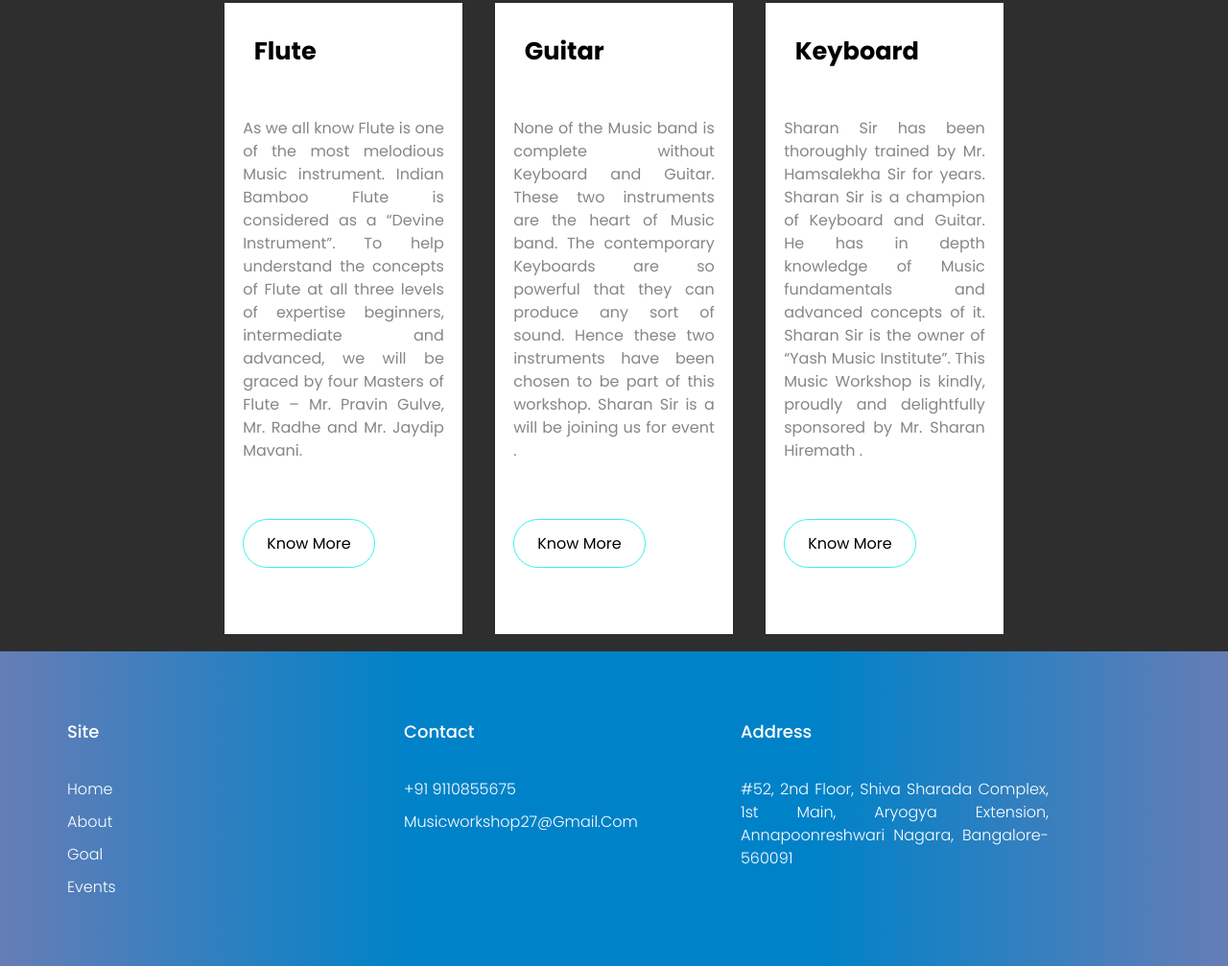
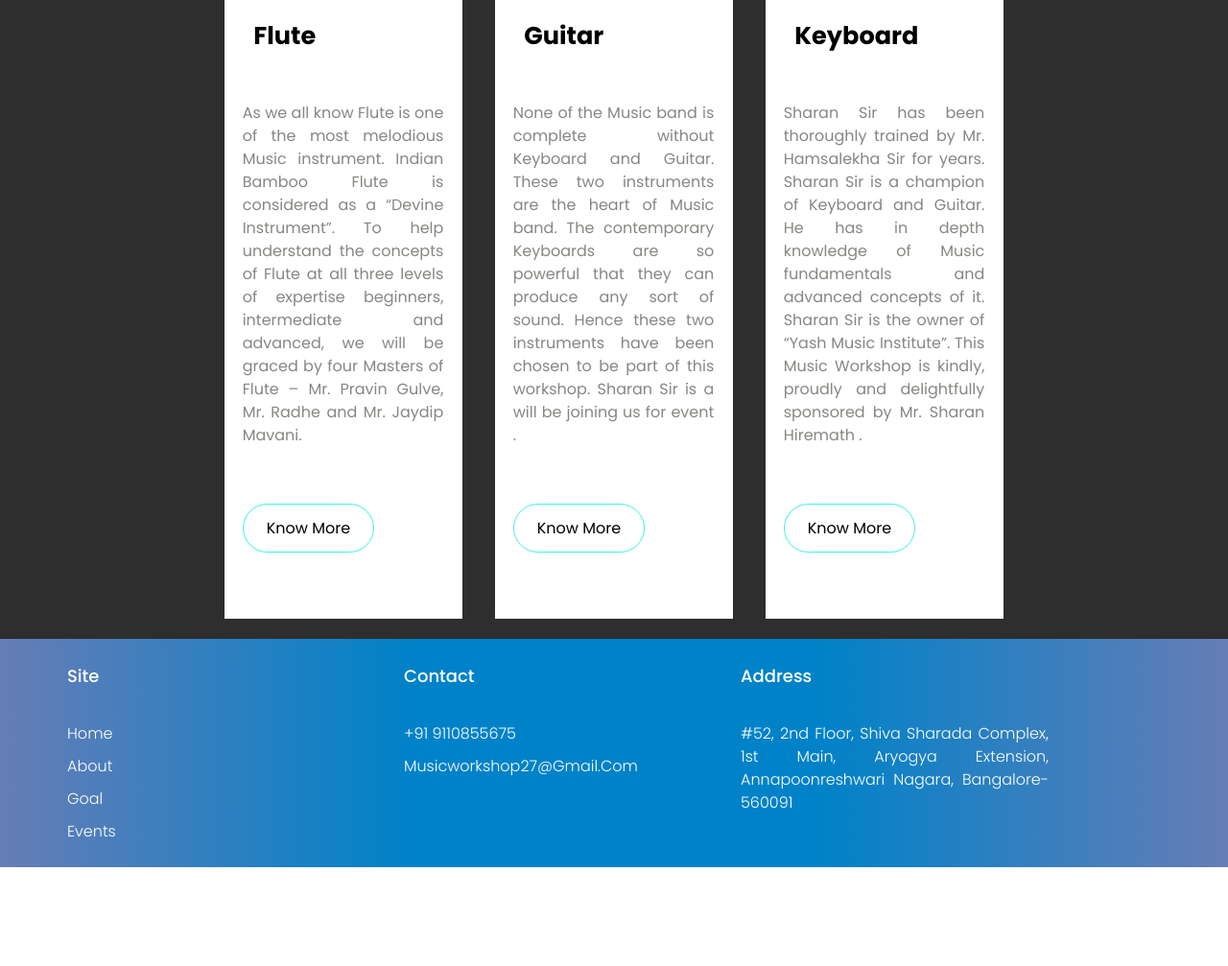
Before and after one commit to musicworkshop/workshop, a plain HTML site: page index.html in a window 1280 px wide. Shown: the part 2204-3211 px from the top of the page at 96% size. After the commit the page ends 3108 px from the top, so only its background shows below. Drawn offline with Linux system fonts and the light colour scheme.

Commit message:
Update style.css

```diff
--- a/style.css
+++ b/style.css
@@ -189,7 +189,7 @@ figure svg {
 
 .content {
   padding-top: 1px;
-  padding-bottom: 1px ;
+  padding-bottom: 0px ;
 
 }
 
@@ -273,7 +273,7 @@ figure svg {
 }
 
 .pricing-container {
-  padding: 0px 38px 1px 38px;
+  padding: 0px 1px 20px 0px;
   background: #2e2e2e;
   display: flex;
   flex-direction: column;
@@ -294,7 +294,7 @@ figure svg {
   max-width: 80vw;
   margin: 0 auto;
   display: flex;
-  padding: 1em;
+  padding: 0em;
 }
 
 .flex-item {
@@ -680,7 +680,7 @@ li{
   background: linear-gradient(to right, #667db6, #0082c8, #0082c8, #667db6); /* W3C, IE 10+/ Edge, Firefox 16+, Chrome 26+, Opera 12+, Safari 7+ */
 
 
-    padding: 70px 0;
+    padding: 25px 0;
 }
 .footer-col{
    width: 30%;
```
